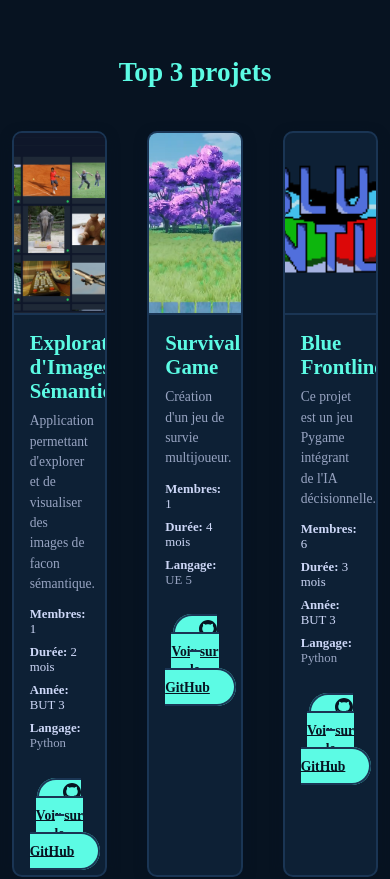
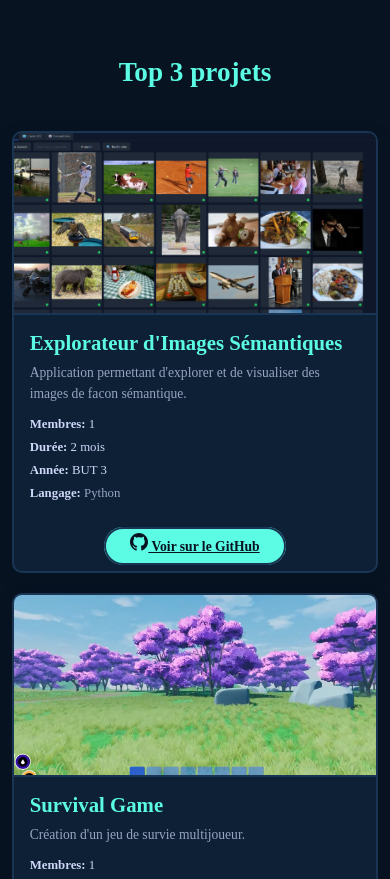
Before and after one commit to keylian15/portfolio, a Vue app: page / in a window 390 px wide. Shown: the part 2240-3119 px from the top of the page. Built offline with nearby package versions, Linux system fonts and the light colour scheme.

Commit message:
Style(projet): Responsive des projets sur la page principale

```diff
--- a/src/views/HomeView.vue
+++ b/src/views/HomeView.vue
@@ -259,8 +259,9 @@ const projets = ref([
     gap: 1.5rem;
   }
 
-  .project-wrapper {
-    max-width: 600px;
+  .projets-grid {
+    grid-template-columns: repeat(2, 1fr);
+    gap: 30px;
   }
 }
 
@@ -304,8 +305,9 @@ const projets = ref([
     font-size: 2.2rem;
   }
 
-  .project-wrapper {
-    max-width: 700px;
+  .projets-grid {
+    grid-template-columns: 1fr;
+    gap: 25px;
   }
 }
 
@@ -355,10 +357,6 @@ const projets = ref([
   .section-title {
     font-size: 2rem;
     margin-bottom: 1.5rem;
-  }
-
-  .project-wrapper {
-    max-width: 100%;
   }
 
   .btn-projects {
@@ -420,6 +418,10 @@ const projets = ref([
     padding: 0.7rem 2rem;
     font-size: 0.9rem;
   }
+
+  .projets-grid {
+    gap: 20px;
+  }
 }
 
 /* Très petits mobiles */
@@ -466,5 +468,9 @@ const projets = ref([
     padding: 0.6rem 1.5rem;
     font-size: 0.85rem;
   }
+
+  .projets-grid {
+    gap: 15px;
+  }
 }
 </style>
```
